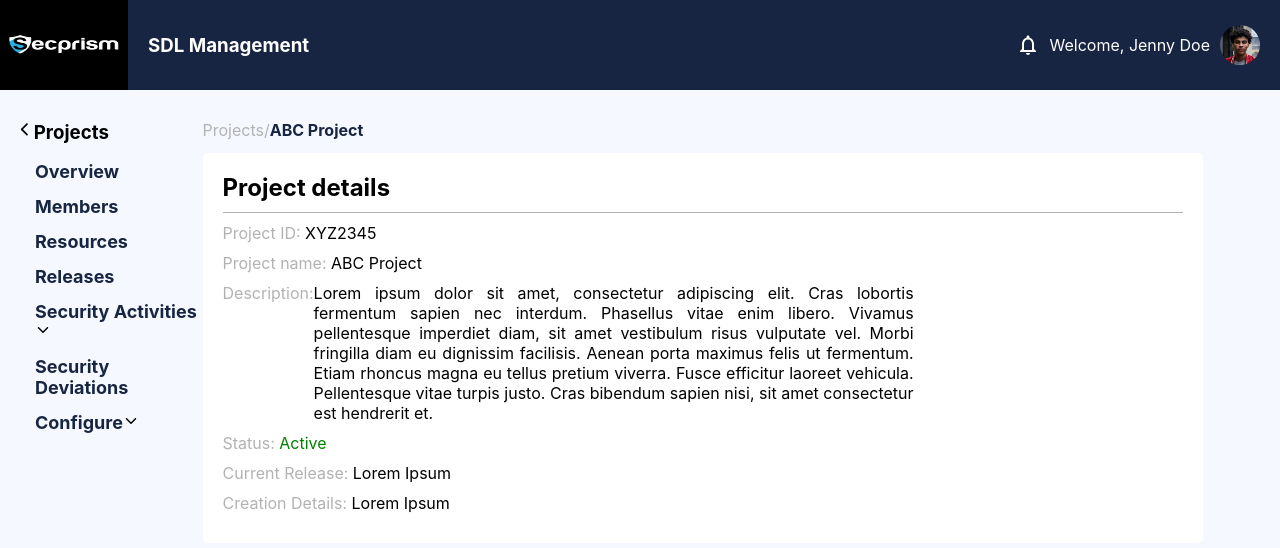
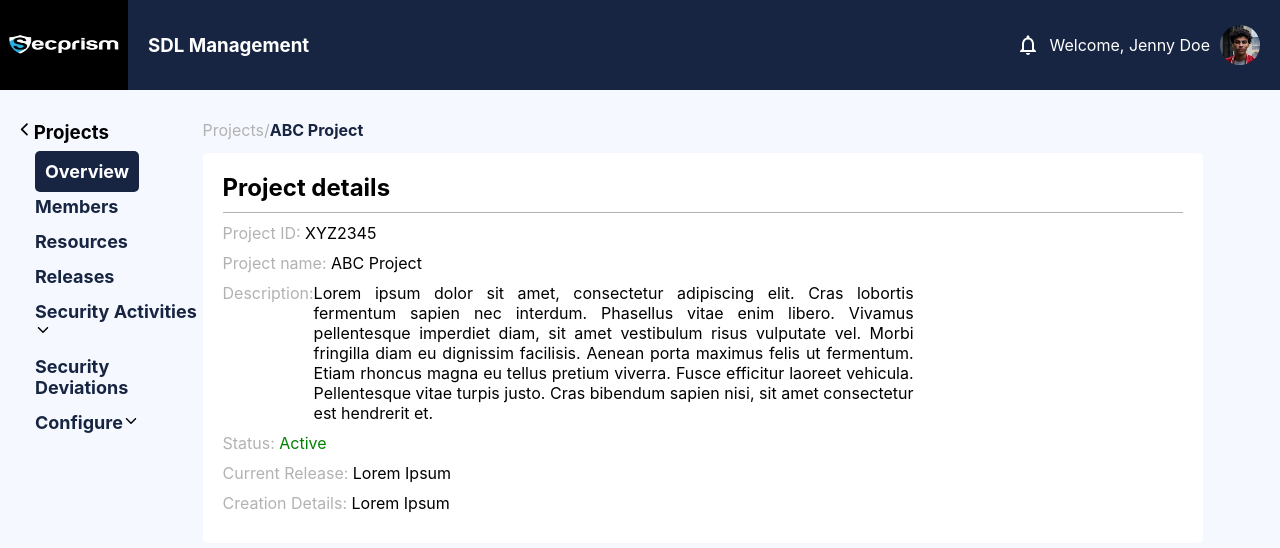
Before and after one commit to bhavanas-jpg/secprism_assignment, a React (Vite) app: page /projectDetails/1 in a window 1280 px wide. Shown: the top 548 px of the page. Built offline with nearby package versions, Linux system fonts and the light colour scheme.

Commit message:
styled: sidebar

```diff
--- a/src/App.css
+++ b/src/App.css
@@ -84,9 +84,11 @@ input{
   font-size: 18px;
   padding: 10px 0;
 }
-.sidebar__item .active{
+.selected__list .sidebar__item{
   background-color:   rgb(23,37,66);
   color: #fff;
+  padding: 10px;
+  border-radius: 5px;
 }
 
 /* .projectdetail__content{
--- a/src/components/Sidebar.jsx
+++ b/src/components/Sidebar.jsx
@@ -2,15 +2,17 @@ import React,{useState} from "react";
 import { NavLink } from "react-router-dom";
 import {IoIosArrowDown} from "react-icons/io"
 
-const Sidebar = () => {
+const Sidebar = ({id}) => {
  const [securityDropdown, setSecurityDropdown] = useState(false);
  const [configureDropdown, setConfigureDropdown] = useState(false);
 
   return (
     <div>
       <ul className="sidebar">
-        <li>
-          <NavLink className="sidebar__item">Overview</NavLink>
+        <li className="selected__list">
+          <NavLink
+          to={`/projectDetails/${id}`}
+          className="sidebar__item">Overview</NavLink>
         </li>
         <li>
           <NavLink className="sidebar__item">Members</NavLink>
--- a/src/pages/ProjectDetails.jsx
+++ b/src/pages/ProjectDetails.jsx
@@ -11,9 +11,6 @@ const ProjectDetails = () => {
   const project = projects.find(project => project.id === Number(id));
   const {projectDetails} = project;
   const {project_id, project_name ,description,status, current_release, current_details} = projectDetails ?? {};
-
-
-  console.log(id);
   return (
     <div className="project__container">
      <div className="nav__item">
@@ -23,7 +20,7 @@ const ProjectDetails = () => {
           className='back__arrow'
           onClick={()=>navigate("/")} />
           Projects</h3>
-        <Sidebar />
+        <Sidebar id={id}/>
       </div>
       <div className="projectlist__sec">
       <p className="project">Projects/<span className="project__selected">{project_name}</span></p>
```
